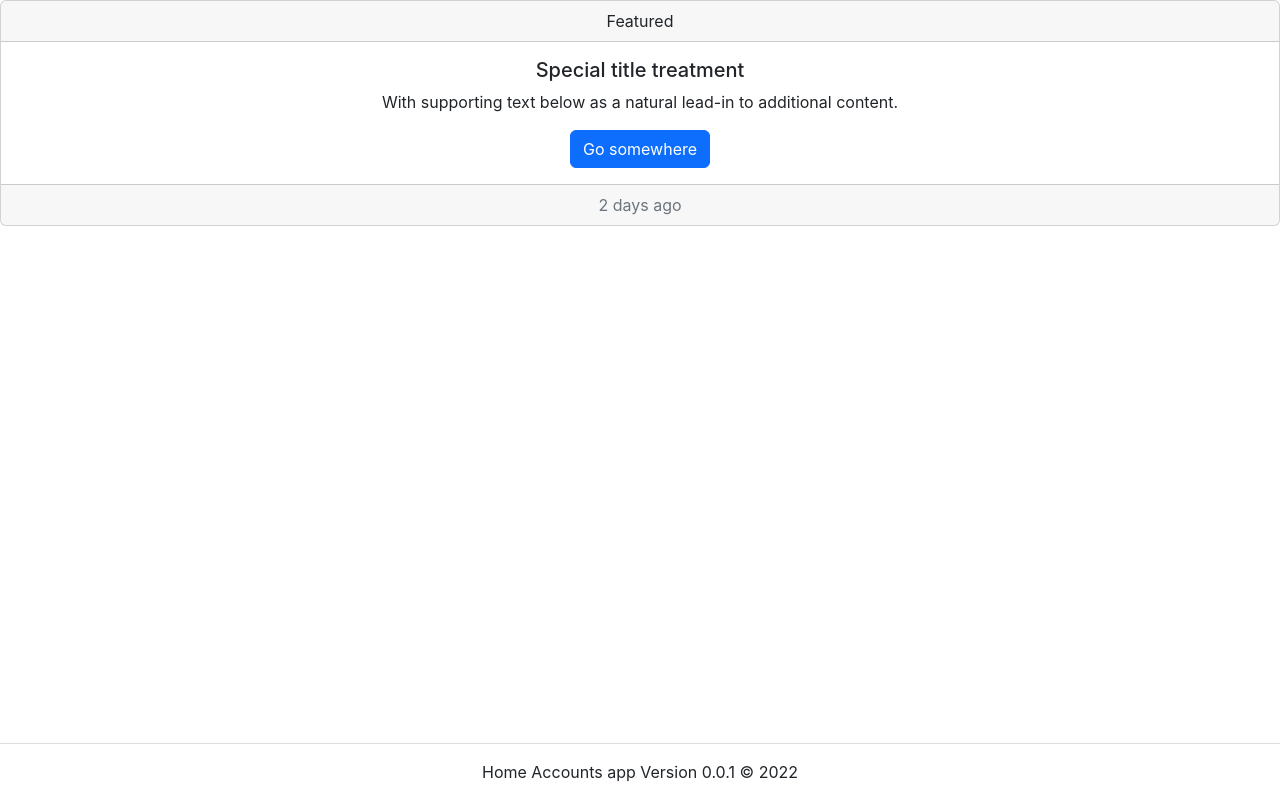
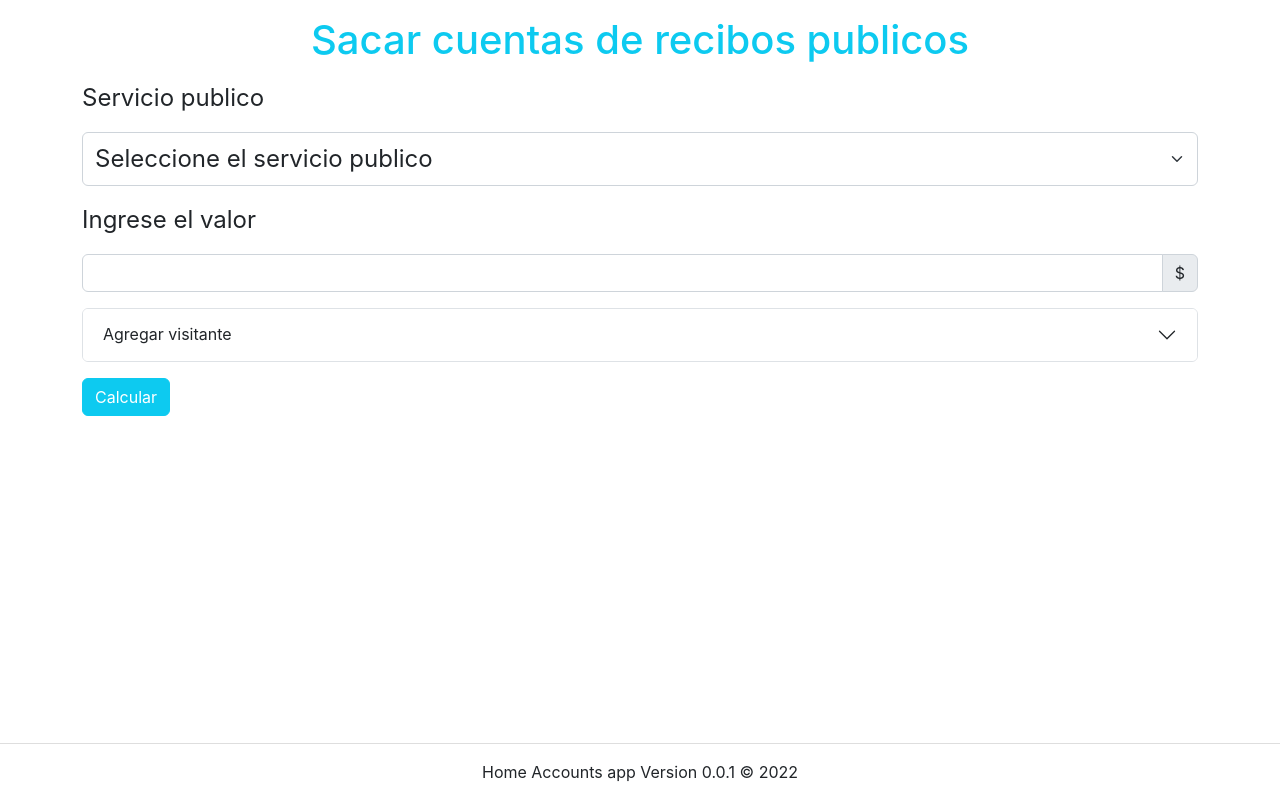
Before and after one commit to FelipeCancino94/home_accounts, a React (Create React App) app: page / in a window 1280 px wide. Built offline with nearby package versions, Linux system fonts and the light colour scheme.

Commit message:
clean format and add pageFactures component

```diff
--- a/src/App.js
+++ b/src/App.js
@@ -3,6 +3,7 @@ import './css/App.css';
 
 // COMPONENTS
 import { Footer } from './components/Footer';
+import { PageFactures } from './pages/PageFactures';
 
 const alertMe = (name) => {
   alert('atention ' + name);
@@ -11,28 +12,7 @@ const alertMe = (name) => {
 function App() {
   return (
     <div className="App">
-      <header className="App-header">
-      </header>
-      <section>
-        <article>
-        <div className="card text-center">
-          <div className="card-header">
-            Featured
-          </div>
-          <div className="card-body">
-            <h5 className="card-title">Special title treatment</h5>
-            <p className="card-text">With supporting text below as a natural lead-in to additional content.</p>
-            <a
-              href="#"
-              className="btn btn-primary"
-              onClick={() => { alertMe('Felipe') }}>Go somewhere</a>
-          </div>
-          <div className="card-footer text-muted">
-            2 days ago
-          </div>
-        </div>
-        </article>
-      </section>
+      <PageFactures></PageFactures>
       <Footer></Footer>
     </div>
   );
--- a/src/pages/PageFactures.js
+++ b/src/pages/PageFactures.js
@@ -1,47 +1,35 @@
-<!DOCTYPE html>
-<html>
-    <head>
-        <title>Cuentas servicios publicos</title>
-        <meta charset="utf-8">
-        <!--Talla escitorio-->
-        <meta name="viewport" content="width=device-width, initial-scale=1, shrink-to-fit=no">
-        <!--CSS Bootstrap 5.2-->
-        <link href="https://cdn.jsdelivr.net/npm/bootstrap@5.2.2/dist/css/bootstrap.min.css" rel="stylesheet" integrity="sha384-Zenh87qX5JnK2Jl0vWa8Ck2rdkQ2Bzep5IDxbcnCeuOxjzrPF/et3URy9Bv1WTRi" crossorigin="anonymous">
-    </head>
-
-    <body>
-        <!-- Contenido de la pagina -->
-        <header>
-            <h1 class="text-center text-info m-3">Sacar cuentas de recibos publicos</h1>
-        </header>
-        <main class="container">
-            <!-- Datos recibo-->
-            <div class="mt-3">
-                <p class="fs-4">Servicio publico</p>
-                <select class="form-select py-2 fs-4" aria-label="Default select example" id="selectorRecibo">
+const PageFactures = () => {
+  return (
+    <div id="page-factures">
+      <h1 className="text-center text-info m-3">Sacar cuentas de recibos publicos</h1>
+      <div className="container">
+        {/* Datos recibo */}
+        <div className="mt-3">
+          <p className="fs-4">Servicio publico</p>
+          <select className="form-select py-2 fs-4" aria-label="Default select example" id="selectorRecibo">
             <option selected>Seleccione el servicio publico</option>
             <option value="luz">Luz</option>
             <option value="gas">Gas</option>
             <option value="agua">Agua</option>
           </select>
-                  <label class="fs-4 my-3" for="valorRecibo">Ingrese el valor</label>
-                  <div class="input-group">
-                    <input type="text" id="valorRecibo" class="form-control" aria-label="Monto pesos (con tres decimales despues del punto">
-                    <span class="input-group-text">$</span>
+          <label className="fs-4 my-3" for="valorRecibo">Ingrese el valor</label>
+          <div className="input-group">
+            <input type="text" id="valorRecibo" className="form-control" aria-label="Monto pesos (con tres decimales despues del punto" />
+            <span className="input-group-text">$</span>
           </div>
         </div>
-            <!-- Agregar visitante -->
-            <div class="accordion my-3" id="accordionVisitante">
-                <div class="accordion-item">
-                  <h2 class="accordion-header" id="tituloAcordeon">
-                    <button class="accordion-button collapsed" type="button" data-bs-toggle="collapse" data-bs-target="#collapseVisitante" aria-expanded="false" aria-controls="collapseVisitante">
+        {/* Agregar visitante */}
+        <div className="accordion my-3" id="accordionVisitante">
+          <div className="accordion-item">
+            <h2 className="accordion-header" id="tituloAcordeon">
+              <button className="accordion-button collapsed" type="button" data-bs-toggle="collapse" data-bs-target="#collapseVisitante" aria-expanded="false" aria-controls="collapseVisitante">
                 Agregar visitante
               </button>
             </h2>
-                  <div id="collapseVisitante" class="accordion-collapse collapse" aria-labelledby="tituloAcordeon" data-bs-parent="#accordionVisitante">
-                        <div class="accordion-body ">
-                            <p class="fs-5">Apartamento del visitante</p>
-                            <select class="form-select py-1 fs-5" aria-label="Default select Visitante" id="aptoVisitante">
+            <div id="collapseVisitante" className="accordion-collapse collapse" aria-labelledby="tituloAcordeon" data-bs-parent="#accordionVisitante">
+              <div className="accordion-body ">
+                <p className="fs-5">Apartamento del visitante</p>
+                <select className="form-select py-1 fs-5" aria-label="Default select Visitante" id="aptoVisitante">
                     <option selected>Seleccione numero de apto</option>
                     <option value="301">301 (Propietarios)</option>
                     <option value="302">302</option>
@@ -50,31 +38,25 @@
                     <option value="101">101</option>
                     <option value="local">Local</option>
                 </select>
-                            <div class="input-group my-3 ">
-                                <span class="input-group-text" >Numero de visitantes</span>
-                                <input type="number" class="form-control"  aria-label="numerohuesped" aria-describedby="cantVistantes">
+                <div className="input-group my-3 ">
+                    <span className="input-group-text" >Numero de visitantes</span>
+                    <input type="number" className="form-control"  aria-label="numerohuesped" aria-describedby="cantVistantes" />
                 </div>
-                            <div class="input-group my-3">
-                                <span class="input-group-text">Numero de dias estancia</span>
-                                <input type="number" class="form-control" aria-label="numerodias" id="numDiasVistante">
+                <div className="input-group my-3">
+                  <span className="input-group-text">Numero de dias estancia</span>
+                  <input type="number" className="form-control" aria-label="numerodias" id="numDiasVistante" />
                 </div>
               </div>
             </div>
           </div>
         </div>
-            <!-- boton calculo -->
-            <button type="button" class="btn btn-info text-white" onclick="">Calcular</button>
-            <!-- Resultado valor del recibo -->
-            <div id="contenidoResultado">
+        {/* Boton de calculo */}
+        <button type="button" className="btn btn-info text-white" onclick="">Calcular</button>
+        {/* Resultado valor del recibo */}
+        <div id="contenidoResultado"></div>
       </div>
-        </main>
+    </div>
+  );
+}
 
-        <!--Script-->
-        <script src=""></script>
-        <!--Script Bootstrap-->
-        <script src="https://cdn.jsdelivr.net/npm/bootstrap@5.2.2/dist/js/bootstrap.bundle.min.js" integrity="sha384-OERcA2EqjJCMA+/3y+gxIOqMEjwtxJY7qPCqsdltbNJuaOe923+mo//f6V8Qbsw3" crossorigin="anonymous"></script>
-
-
-    </body>
-
-</html>
+export { PageFactures };
```
Lines whose indentation alone changed are shown as unchanged.
